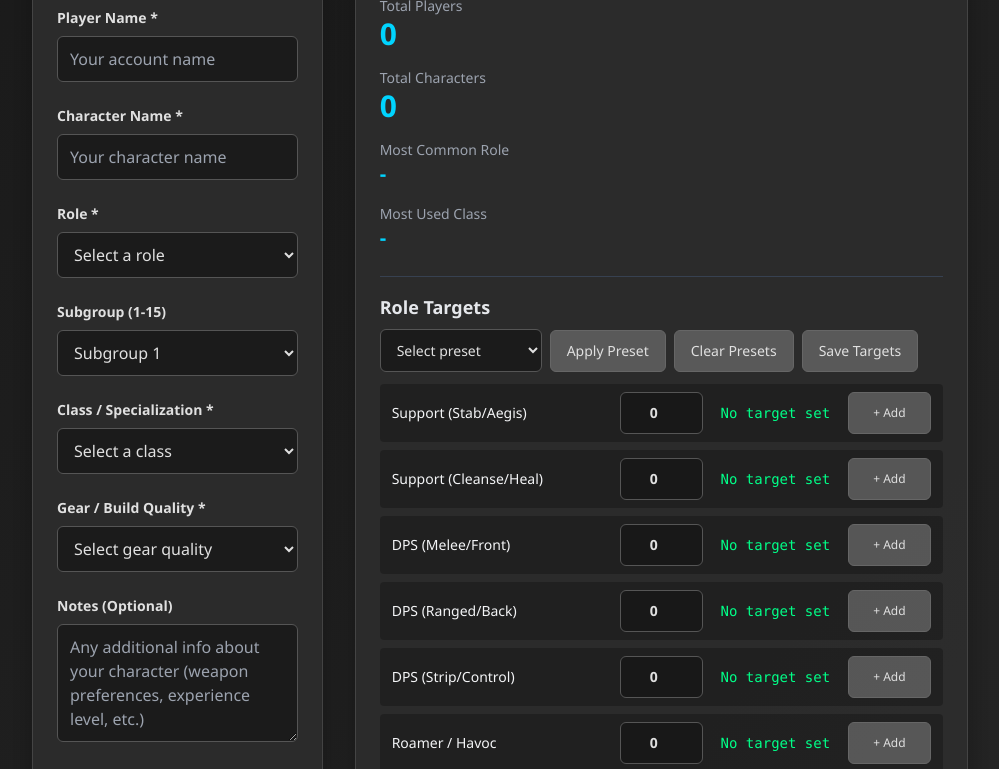
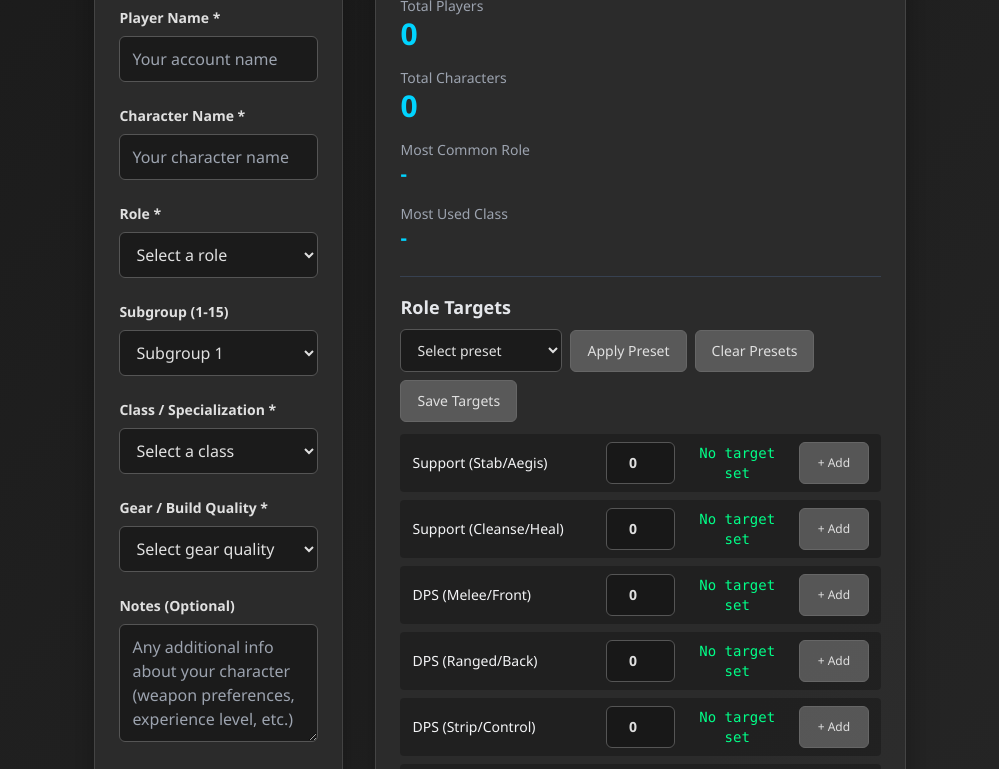
Before and after one commit to camoril/gw2-teams, a plain HTML site: page index.html in a window 1280 px wide. Shown: the part 237-1006 px from the top of the page, without its empty margins (140-1139 px from the left). Drawn offline with nearby package versions, Linux system fonts and the light colour scheme.

Commit message:
Style: Adjust main container width to 65%

```diff
--- a/index.html
+++ b/index.html
@@ -163,7 +163,7 @@
 </head>
 <body>
     <div class="min-h-screen py-8 px-4">
-        <div class="w-full max-w-[75%] mx-auto">
+        <div class="w-full max-w-[65%] mx-auto">
             <!-- Header -->
             <div class="text-center mb-12">
                 <h1 class="text-5xl font-bold mb-2">
```
